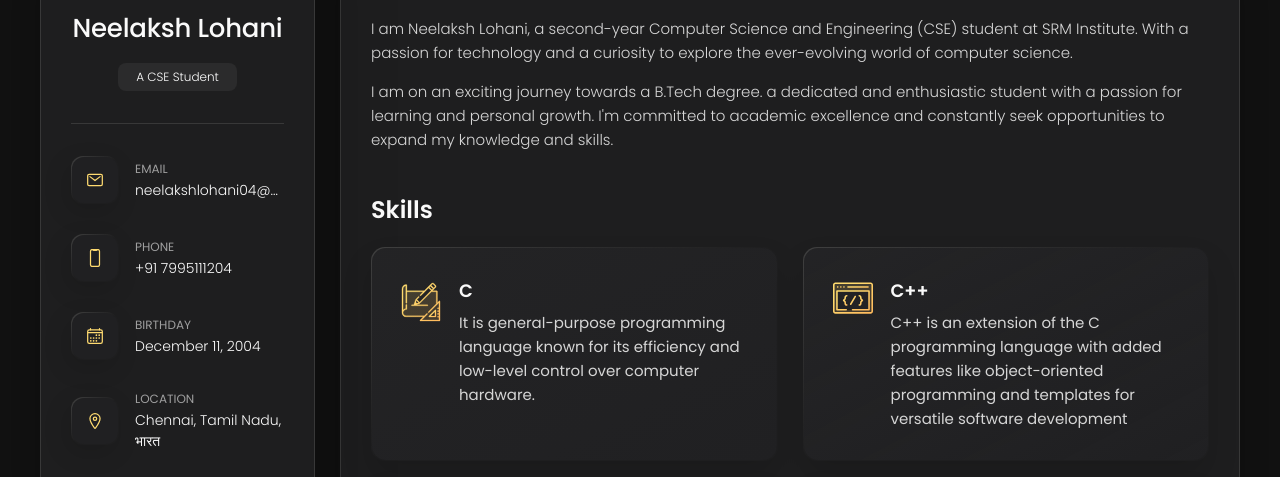
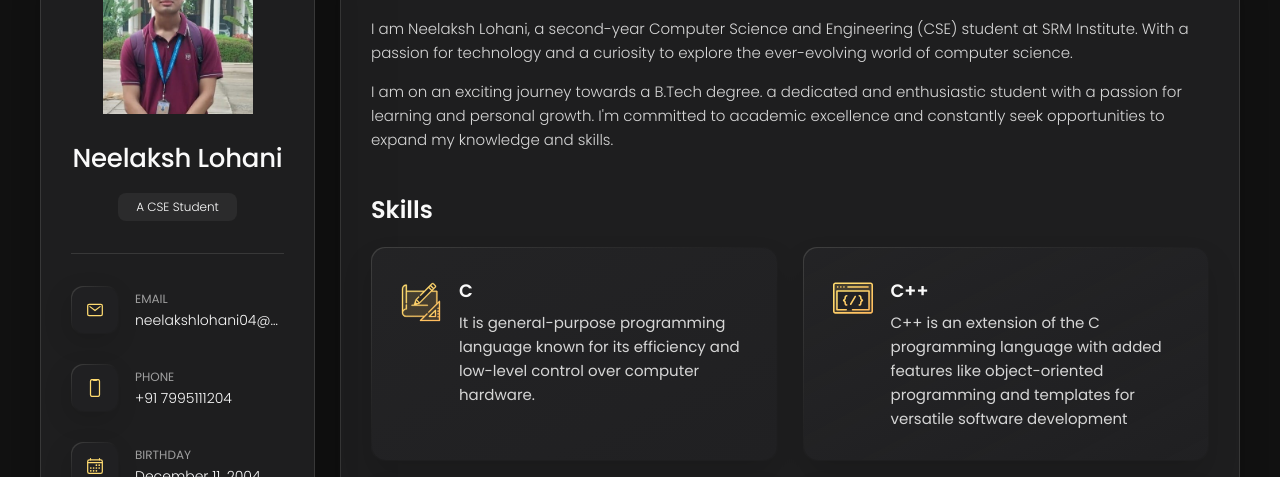
Before and after one commit to neelu-04/neelu-04.github.io, a plain HTML site: page index.html in a window 1280 px wide. Shown: the part 162-639 px from the top of the page. Drawn offline with nearby package versions, Linux system fonts and the light colour scheme.

Commit message:
Update index.html

```diff
--- a/index.html
+++ b/index.html
@@ -42,7 +42,7 @@
       <div class="sidebar-info">
 
         <figure class="avatar-box">
-          <img src="./assets/images/.jpg" alt="Richard hanrick" width="80">
+          <img src="./assets/images/neelu.jpg" alt="Neelaksh Lohani" width="80">
         </figure>
 
         <div class="info-content">
```
